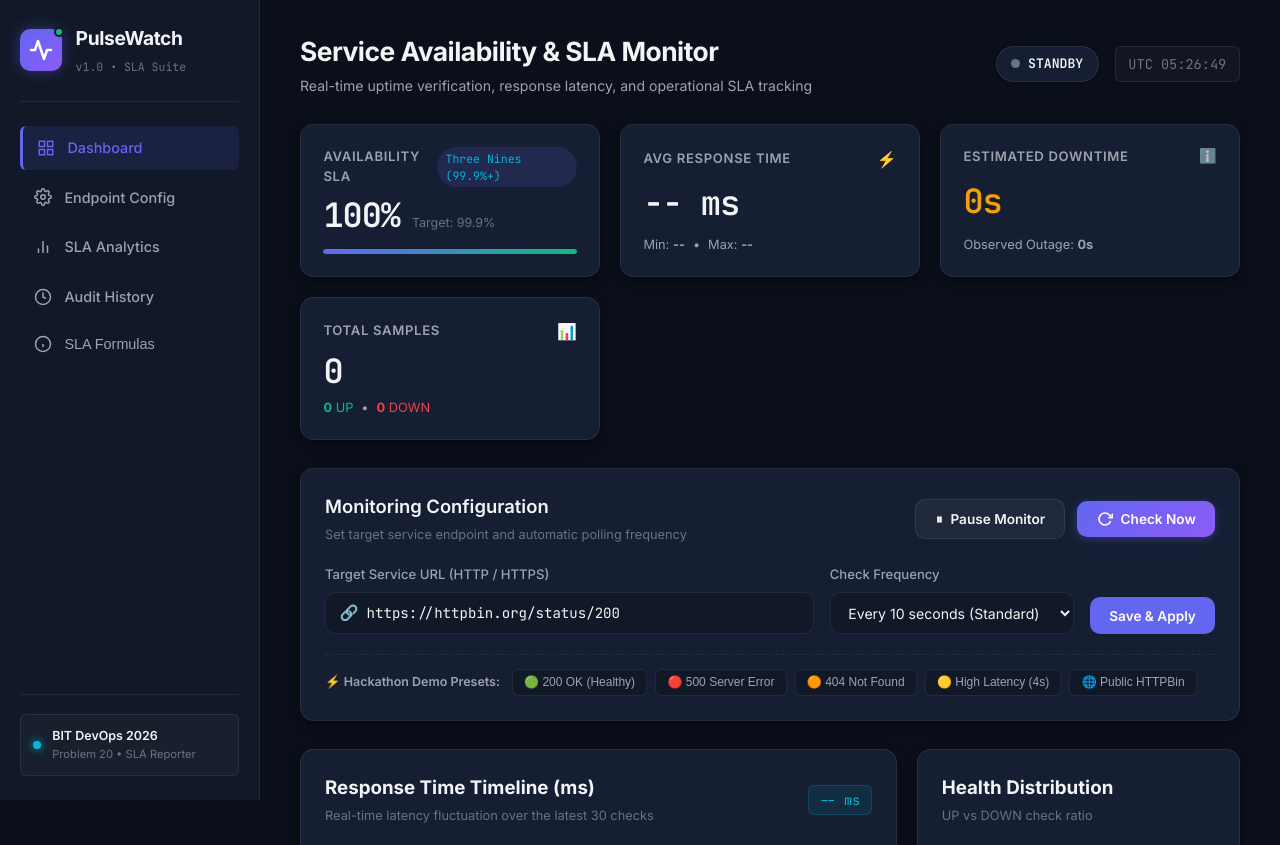
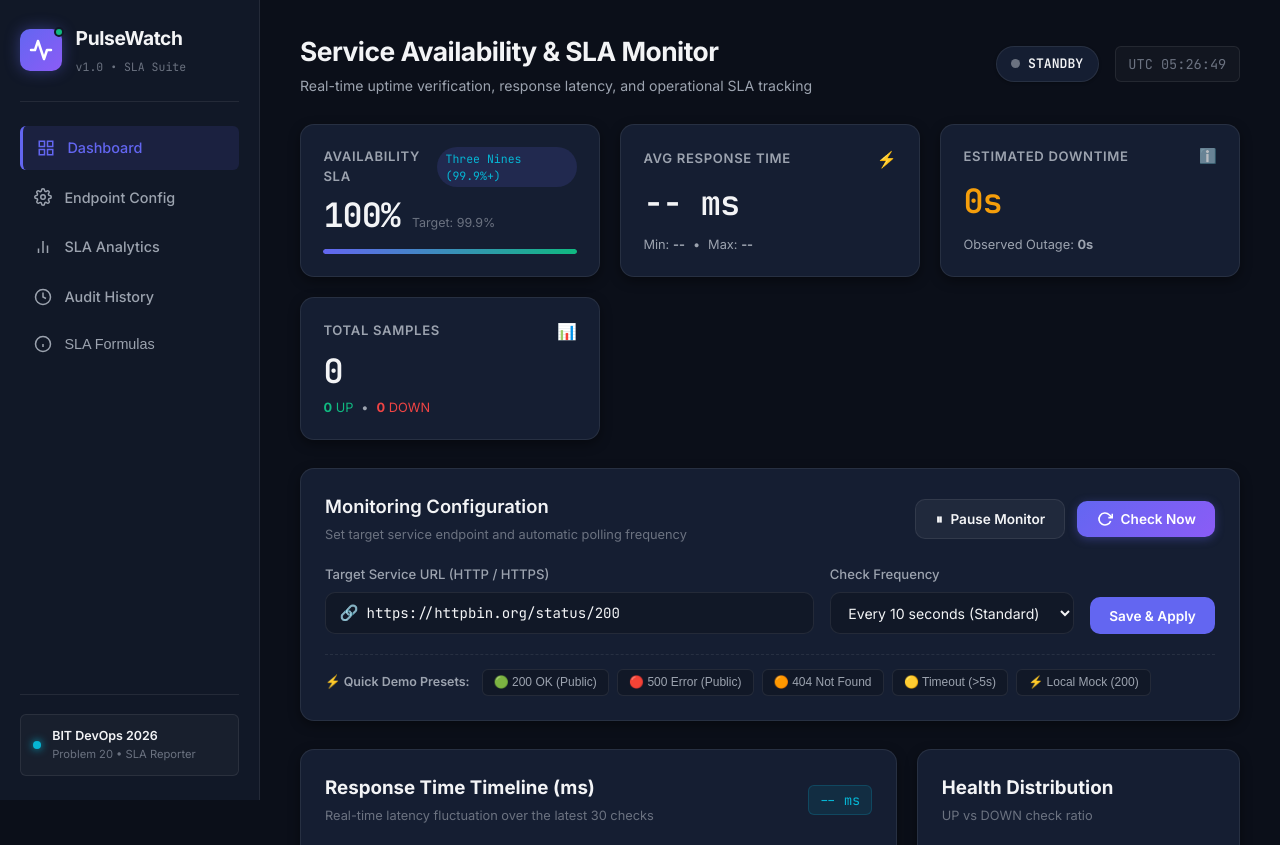
Before and after one commit to ishana07/DevOps-Hackathon, a Flask app: page / in a window 1280 px wide. Shown: the top 845 px of the page. Run offline with Flask 3, Linux system fonts and the light colour scheme; data comes from the database, SQL or seed files in the repository; data that the repository does not hold is empty.

Commit message:
feat(monitoring): verify and strengthen genuine health checks, wake event, and presets

```diff
--- a/app.py
+++ b/app.py
@@ -37,6 +37,7 @@ APP_START_TIME = datetime.now(timezone.utc)
 # Background worker synchronization
 monitor_thread = None
 monitor_stop_event = threading.Event()
+monitor_wake_event = threading.Event()
 config_lock = threading.Lock()
 
 
@@ -177,6 +178,10 @@ def validate_url(url, allow_private=None):
                 return False, "Port out of range (1-65535)."
     except ValueError:
         return False, "Port out of range (1-65535)."
+
+    # Allow local mock endpoints on localhost / 127.0.0.1 for self-contained hackathon demo testing
+    if hostname.lower() in ("127.0.0.1", "localhost") and parsed.path.startswith("/mock/"):
+        return True, url
 
     # Resolve IP addresses for SSRF verification
     if not allow_private:
@@ -336,8 +341,9 @@ def background_monitoring_worker():
             if enabled and endpoint:
                 perform_health_check(endpoint, check_type="AUTOMATIC")
 
-            # Wait for the configured interval or wake up early on shutdown/event trigger
-            monitor_stop_event.wait(timeout=interval)
+            # Wait for the configured interval or wake up early on shutdown/config update
+            monitor_wake_event.wait(timeout=interval)
+            monitor_wake_event.clear()
 
         except Exception as e:
             # Prevent background worker crash
@@ -350,6 +356,7 @@ def start_background_monitoring():
     with config_lock:
         if monitor_thread is None or not monitor_thread.is_alive():
             monitor_stop_event.clear()
+            monitor_wake_event.clear()
             monitor_thread = threading.Thread(target=background_monitoring_worker, daemon=True, name="PulseWatch-Worker")
             monitor_thread.start()
 
@@ -359,6 +366,7 @@ def stop_background_monitoring():
     global monitor_thread
     with config_lock:
         monitor_stop_event.set()
+        monitor_wake_event.set()
         if monitor_thread and monitor_thread.is_alive():
             monitor_thread.join(timeout=1.0)
         monitor_thread = None
@@ -595,6 +603,9 @@ def api_config():
         enabled = bool(data["monitoring_enabled"])
         set_config_value("monitoring_enabled", "true" if enabled else "false")
 
+    # Signal the background worker to apply updated configuration immediately
+    monitor_wake_event.set()
+
     return jsonify({
         "message": "Configuration successfully updated.",
         "config": get_all_config()
@@ -603,9 +614,14 @@ def api_config():
 
 @app.route("/api/check-now", methods=["POST"])
 def api_check_now():
-    """Manually triggers an immediate health check on the currently configured endpoint."""
-    config = get_all_config()
-    endpoint = config.get("endpoint")
+    """Manually triggers an immediate health check on the configured (or specified) endpoint."""
+    data = request.get_json(silent=True) or {}
+    endpoint = data.get("endpoint") if isinstance(data, dict) else None
+
+    if not endpoint:
+        config = get_all_config()
+        endpoint = config.get("endpoint")
+
     if not endpoint:
         return jsonify({"error": "No endpoint configured for monitoring."}), 400
 
--- a/static/app.js
+++ b/static/app.js
@@ -412,7 +412,12 @@ document.addEventListener('DOMContentLoaded', () => {
     elements.checkNowBtn.disabled = true;
 
     try {
-      const res = await fetch('/api/check-now', { method: 'POST' });
+      const targetEndpoint = elements.endpointInput.value.trim();
+      const res = await fetch('/api/check-now', {
+        method: 'POST',
+        headers: { 'Content-Type': 'application/json' },
+        body: JSON.stringify(targetEndpoint ? { endpoint: targetEndpoint } : {})
+      });
       const data = await res.json();
 
       if (!res.ok) {
--- a/templates/index.html
+++ b/templates/index.html
@@ -273,22 +273,22 @@
 
           <!-- Hackathon Quick Demo Presets -->
           <div class="demo-presets-row">
-            <span class="presets-label">⚡ Hackathon Demo Presets:</span>
+            <span class="presets-label">⚡ Quick Demo Presets:</span>
             <div class="presets-buttons">
-              <button type="button" class="preset-btn preset-success" data-url="/mock/status/200">
-                🟢 200 OK (Healthy)
+              <button type="button" class="preset-btn preset-success" data-url="https://httpbin.org/status/200">
+                🟢 200 OK (Public)
               </button>
-              <button type="button" class="preset-btn preset-error" data-url="/mock/status/500">
-                🔴 500 Server Error
+              <button type="button" class="preset-btn preset-error" data-url="https://httpbin.org/status/500">
+                🔴 500 Error (Public)
               </button>
-              <button type="button" class="preset-btn preset-warning" data-url="/mock/status/404">
+              <button type="button" class="preset-btn preset-warning" data-url="https://httpbin.org/status/404">
                 🟠 404 Not Found
               </button>
-              <button type="button" class="preset-btn preset-delay" data-url="/mock/delay/4">
-                🟡 High Latency (4s)
+              <button type="button" class="preset-btn preset-delay" data-url="https://httpbin.org/delay/6">
+                🟡 Timeout (&gt;5s)
               </button>
-              <button type="button" class="preset-btn preset-httpbin" data-url="https://httpbin.org/status/200">
-                🌐 Public HTTPBin
+              <button type="button" class="preset-btn preset-mock" data-url="/mock/status/200">
+                ⚡ Local Mock (200)
               </button>
             </div>
           </div>
```
Also changed, not shown: tests/verify_health_checks.py (added, +130 -0 lines).
